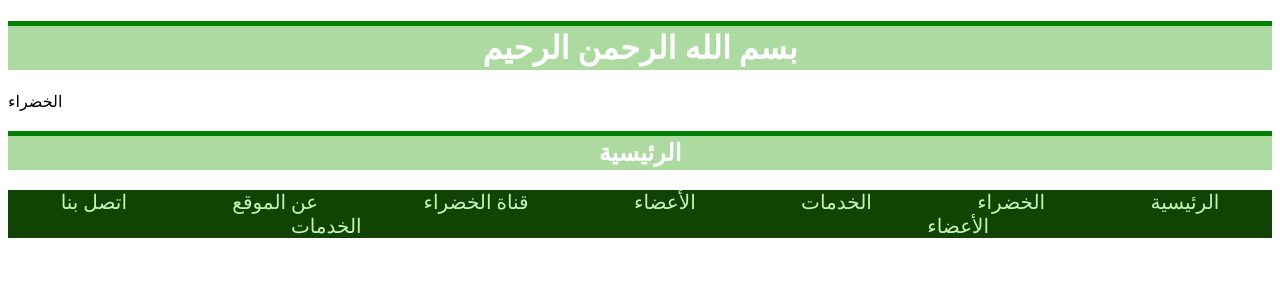
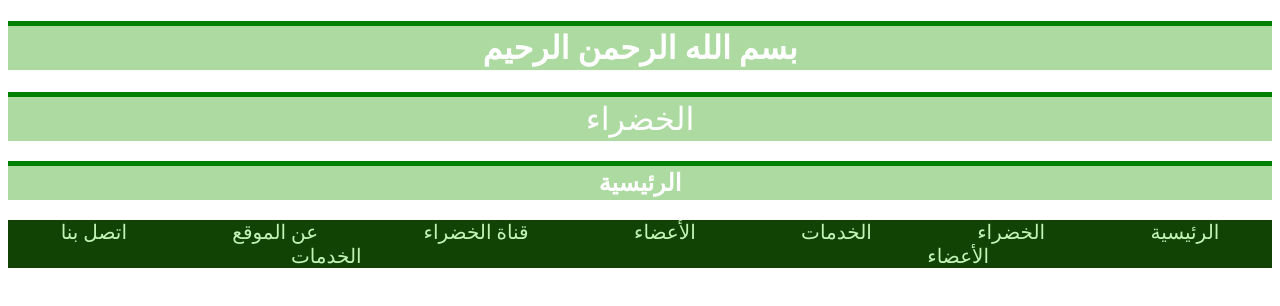
Before and after one commit to TheFirstDeveloper/al-khadra, a plain HTML site: page index.html in a window 1280 px wide. Drawn offline with Linux system fonts and the light colour scheme.

Commit message:
Update style.css

```diff
--- a/style.css
+++ b/style.css
@@ -11,6 +11,17 @@ h1,h2,h3{
     margin: 0px, 5px;
     border-top: solid green 5px ;
 
+}
+h22{
+    background-color: rgb(172, 218, 161);
+    color: rgb(255, 255, 255);
+    display: flex;
+    justify-content: center;
+    align-items: center;
+    padding: 3px;
+    margin: 0px, 5px;
+    border-top: solid green 5px ;
+    font-size: 32px;
 }
 nav,a{
     display: flex;
```
